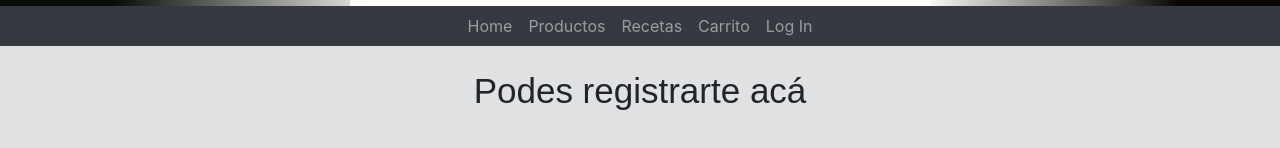
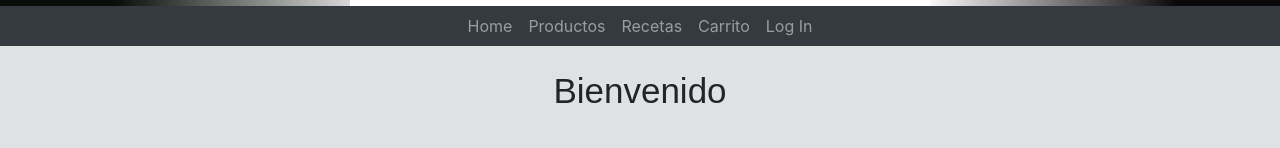
Before and after one commit to nicoroldan128/DRINKAPP-TPFINAL, a Vue app: page /formulario in a window 1280 px wide. Shown: the part 214-362 px from the top of the page. Built offline with nearby package versions, Linux system fonts and the light colour scheme; what vue-form would draw is missing.

Commit message:
Update Formulario.vue

```diff
--- a/src/components/Formulario.vue
+++ b/src/components/Formulario.vue
@@ -2,6 +2,8 @@
 
   <section class="src-components-formulario">
     <!-- <div class="jumbotron"> -->
+      <br>
+      <h5 class="font text-center" style="font-size: 35px">Bienvenido {{formData.name | primerLetramayuscula(formData.name)}}</h5>
       <br>
       <h5 class="font text-center" style="font-size: 35px">Podes registrarte acá</h5>
       <br>
@@ -235,6 +237,13 @@
       }
     },
     computed: {
+    },
+    filters:{
+      primerLetramayuscula: function (value) {
+      if (!value) return ''
+      value = value.toString()
+      return value.charAt(0).toUpperCase() + value.slice(1)
+      }
     }
 }
 </script>
```
